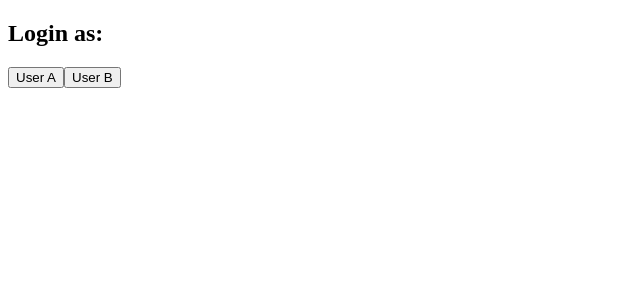
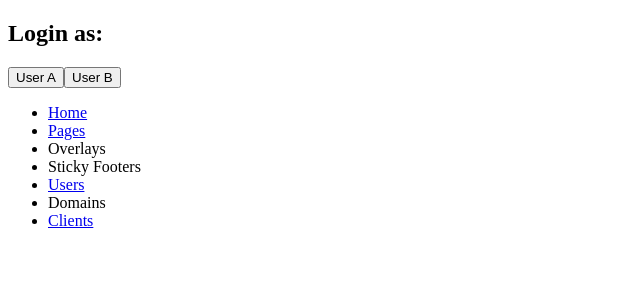
Before and after one commit to bholtbholt/fe, a React (Create React App) app: page / in a window 1280 px wide. Shown: the top 300 px of the page, without its empty margins (0-640 px from the left). Built offline with nearby package versions, Linux system fonts and the light colour scheme; data requests are answered from the project's data file.

Commit message:
Add react router

```diff
--- a/package.json
+++ b/package.json
@@ -6,6 +6,8 @@
     "react": "^15.5.4",
     "react-dom": "^15.5.4",
     "react-redux": "^5.0.5",
+    "react-router": "^4.1.1",
+    "react-router-dom": "^4.1.1",
     "redux": "^3.6.0",
     "redux-logger": "^3.0.6",
     "redux-thunk": "^2.2.0"
--- a/src/App.js
+++ b/src/App.js
@@ -1,30 +1,39 @@
 import React, { Component } from 'react';
 import { connect } from 'react-redux';
-import User from './components/Users';
+import { Switch, Route, withRouter } from 'react-router-dom';
+import Nav from './components/Nav'
+
+import Users from './components/Users';
 import ClientsList from './components/ClientsList';
+import Pages from './components/Pages';
 
 class App extends Component {
+  renderLoginPrompt() {
+    if (this.props.user.id === 0) {
+      return <Users />
+    }
+  }
+
   render() {
-    if (this.props.user.id === 0) {
-      return (
-        <div className="App">
-          <User />
-        </div>
-      );
-    } else {
-      return (
-        <div className="App">
-          <ClientsList />
-        </div>
-      );
-    }
+    return (
+      <div className="App">
+        { this.renderLoginPrompt() }
+        <Nav />
+        <Switch>
+          <Route path='/pages' component={Pages}/>
+          <Route path='/client-list' component={ClientsList}/>
+          <Route path='/users' component={Users}/>
+        </Switch>
+      </div>
+    );
   }
 }
 
 function mapStateToProps(state, prop) {
   return {
-    user: state.currentUser
+    user: state.currentUser,
+    currentClient: state.currentClient
   }
 }
 
-export default connect(mapStateToProps)(App);
+export default withRouter(connect(mapStateToProps)(App));
--- /dev/null
+++ b/src/components/Nav.js
@@ -0,0 +1,20 @@
+import React, { Component } from 'react';
+import { Link } from 'react-router-dom';
+
+class Nav extends Component {
+  render() {
+    return (
+      <ul className="Nav">
+        <li><Link to='/'>Home</Link></li>
+        <li><Link to='/pages'>Pages</Link></li>
+        <li>Overlays</li>
+        <li>Sticky Footers</li>
+        <li><Link to='/users'>Users</Link></li>
+        <li>Domains</li>
+        <li><Link to='/client-list'>Clients</Link></li>
+      </ul>
+    );
+  }
+}
+
+export default Nav;
--- a/src/components/pages.js
+++ b/src/components/pages.js
@@ -4,19 +4,14 @@ import { connect } from 'react-redux';
 import * as PagesActions from '../reducers/Pages';
 
 class Pages extends Component {
-  onClickFetchPages = this.onClickFetchPages.bind(this);
-  onClickFetchPages(userId) {
-    this.props.action.fetchPages(userId)
+  componentDidMount() {
+    this.props.action.fetchPages(this.props.currentClient.id)
   }
 
   render() {
     return (
       <div className="Pages">
         <h2>Pages</h2>
-        <button
-          onClick={()=>this.onClickFetchPages(this.props.user.id)}>
-          Fetch Pages
-        </button>
         {
           this.props.pages.map(page =>
             <div key={page.id}>{page.title}</div>
@@ -30,7 +25,8 @@ class Pages extends Component {
 function mapStateToProps(state, prop) {
   return {
     pages: state.pages,
-    user: state.currentUser
+    user: state.currentUser,
+    currentClient: state.currentClient
   }
 }
 
--- a/src/index.js
+++ b/src/index.js
@@ -1,15 +1,17 @@
 import React from 'react';
 import ReactDOM from 'react-dom';
-import App from './App';
-
+import { BrowserRouter } from 'react-router-dom';
 import { Provider } from 'react-redux';
 import Store from './store';
+import App from './App';
 
 const storeInstance = Store();
 
 ReactDOM.render(
   <Provider store={storeInstance}>
-    <App />
+    <BrowserRouter>
+      <App />
+    </BrowserRouter>
   </Provider>,
   document.getElementById('root')
 );
```
